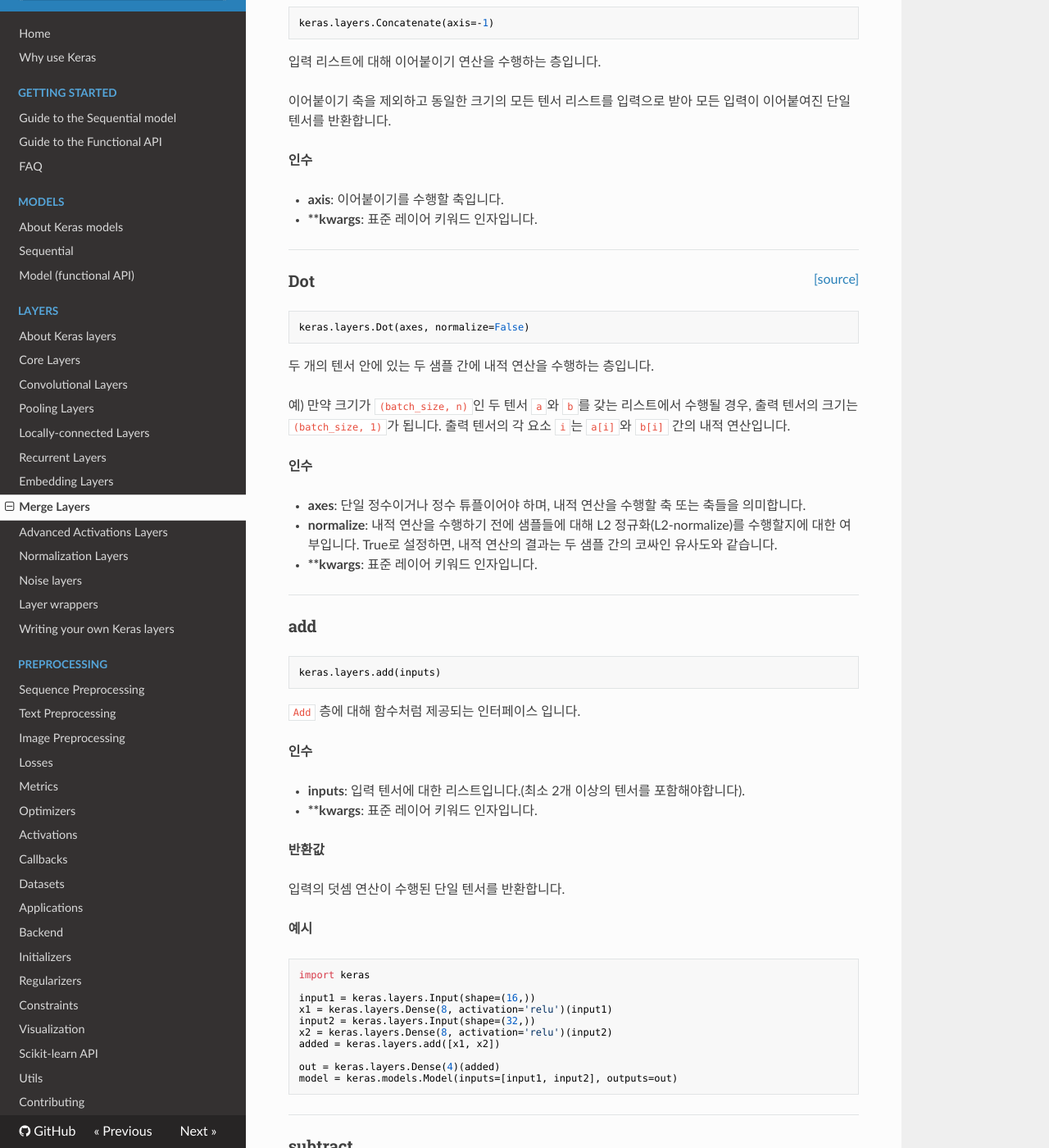
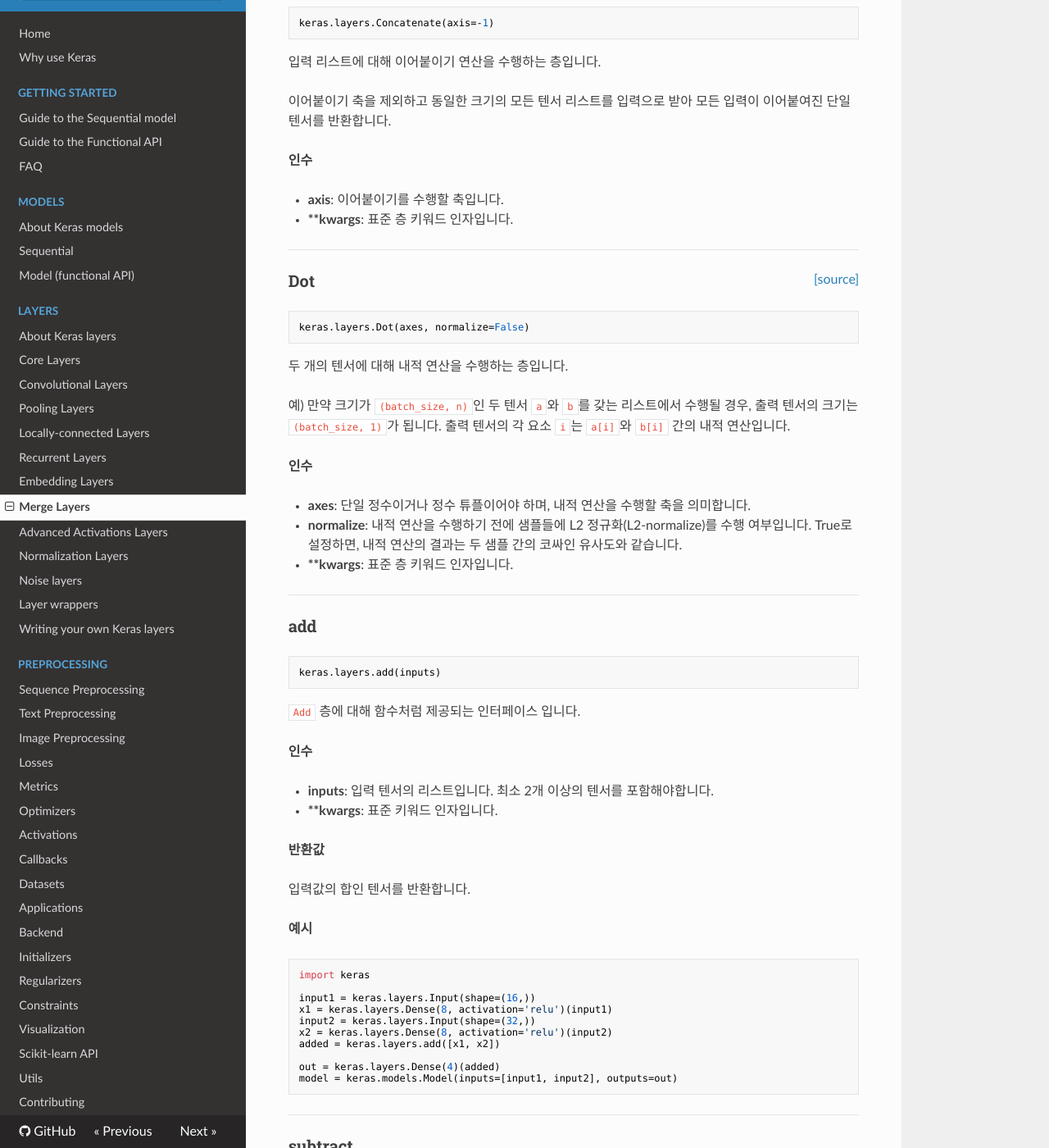
Before and after one commit to keras-team/keras-docs-ko, an MkDocs documentation site: the page built from sources/layers/merge.md, in a window 1280 px wide and 1400 px high, scrolled down 2031 px. Shown: the whole window at 82% size. Built offline with MkDocs 1.6.1, drawn with Linux system fonts in a browser that asks for light colours; nearby versions of some CDN libraries; some of the changed text lies outside the part shown.

Commit message:
Retranslate merge_v2
지적하신 부분 수정하였고 빠트린게 있는지 확인해주세요

````diff
--- a/sources/layers/merge.md
+++ b/sources/layers/merge.md
@@ -42,8 +42,8 @@
 
 두 입력에 대해 뺄셈을 수행하는 층입니다.
 
-동일한 크기를 가진 텐서 리스트(2개의 텐서)를 입력으로 받아
-동일한 크기의 단일 텐서로 반환합니다. (inputs[0] - inputs[1])
+동일한 형태를 가진 텐서 리스트(2개의 텐서)를 입력으로 받아
+동일한 형태의 텐서(inputs[0] - inputs[1])로 1개를 반환합니다.
 
 
 
@@ -139,7 +139,7 @@
 __인수__
 
 - __axis__: 이어붙이기를 수행할 축입니다.
-- __**kwargs__: 표준 레이어 키워드 인자입니다.
+- __**kwargs__: 표준 층 키워드 인자입니다.
 
 ----
 
@@ -150,15 +150,15 @@
 keras.layers.Dot(axes, normalize=False)
 ```
 
-두 개의 텐서 안에 있는 두 샘플 간에 내적 연산을 수행하는 층입니다.
+두 개의 텐서에 대해 내적 연산을 수행하는 층입니다.
 
 예) 만약 크기가 `(batch_size, n)`인 두 텐서 `a`와 `b`를 갖는 리스트에서 수행될 경우, 출력 텐서의 크기는 `(batch_size, 1)`가 됩니다. 출력 텐서의 각 요소 `i`는 `a[i]`와 `b[i]` 간의 내적 연산입니다.
 
 __인수__
 
-- __axes__:  단일 정수이거나  정수 튜플이어야 하며, 내적 연산을 수행할 축 또는 축들을 의미합니다.
-- __normalize__: 내적 연산을 수행하기 전에 샘플들에 대해 L2 정규화(L2-normalize)를 수행할지에 대한 여부입니다. True로 설정하면, 내적 연산의 결과는 두 샘플 간의 코싸인 유사도와 같습니다.
-- __**kwargs__: 표준 레이어 키워드 인자입니다.
+- __axes__:  단일 정수이거나  정수 튜플이어야 하며, 내적 연산을 수행할 축을 의미합니다.
+- __normalize__: 내적 연산을 수행하기 전에 샘플들에 L2 정규화(L2-normalize)를 수행 여부입니다. True로 설정하면, 내적 연산의 결과는 두 샘플 간의 코싸인 유사도와 같습니다.
+- __**kwargs__: 표준 층 키워드 인자입니다.
 
 ----
 
@@ -173,14 +173,14 @@
 
 __인수__
 
-- __inputs__: 입력 텐서에 대한 리스트입니다.(최소 2개 이상의 텐서를 포함해야합니다).
+- __inputs__: 입력 텐서의 리스트입니다. 최소 2개 이상의 텐서를 포함해야합니다.
 
-- __**kwargs__: 표준 레이어 키워드 인자입니다.
+- __**kwargs__: 표준  키워드 인자입니다.
 
 
 __반환값__
 
-입력의 덧셈 연산이 수행된 단일 텐서를 반환합니다.
+입력값의 합인 텐서를 반환합니다.
 
 __예시__
 
@@ -211,12 +211,12 @@
 
 __인수__
 
-- __inputs__: 입력 텐서에 대한 리스트입니다. (정확히 2개의 텐서이어야 합니다.)
-- __**kwargs__: 표준 레이어 키워드 인자입니다.
+- __inputs__: 입력 텐서의 리스트입니다. 정확히 2개의 텐서이어야 합니다.
+- __**kwargs__: 표준  키워드 인자입니다.
 
 __반환값__
 
-입력되는 두 개의 텐서에 대한 차이값이 단일 텐서로 반환됩니다.
+두 입력값의 차를 단일 텐서(1개의 텐서)로 반환합니다.
 
 __예시__
 
@@ -247,12 +247,12 @@
 
 __인수__
 
-- __inputs__: 입력 텐서에 대한 리스트입니다. 최소 2개 이상의 텐서를 포함해야 합니다.
-- __**kwargs__: 표준 레이어 키워드 인자입니다.
+- __inputs__: 입력 텐서의 리스트입니다. 최소 2개 이상의 텐서를 포함해야 합니다.
+- __**kwargs__: 표준 층 키워드 인자입니다.
 
 __반환값__
 
-입력 텐서들에 대한 요소별 연산 결과가 단일 텐서로 반환됩니다.
+입력 텐서의 요소 단위 연산 결과가 단일 텐서로 반환됩니다.
 
 ----
 
@@ -267,12 +267,12 @@
 
 __인수__
 
-- __inputs__: 입력 텐서에 대한 리스트입니다. 최소 2개 이상의 텐서를 포함해야 합니다.
-- __**kwargs__: 표준 레이어 키워드 인자입니다.
+- __inputs__: 입력 텐서의 리스트입니다. 최소 2개 이상의 텐서를 포함해야 합니다.
+- __**kwargs__: 표준 층 키워드 인자입니다.
 
 __반환값__
 
-입력 텐서들에 대한 평균값 연산 결과가 단일 텐서로 반환됩니다.
+입력 텐서들의 평균값을 연산 결과가 단일 텐서로 반환됩니다.
 
 ----
 
@@ -287,12 +287,12 @@
 
 __인수__
 
-- __inputs__: 입력 텐서에 대한 리스트입니다. 최소 2개 이상의 텐서를 포함해야 합니다.
+- __inputs__: 입력 텐서의 리스트입니다. 최소 2개 이상의 텐서를 포함해야 합니다.
 - __**kwargs__: 표준 층 키워드 인자입니다.
 
 __반환값__
 
-입력 텐서들에 대해 입력 단위로 최댓값 연산을 수행된 결과가 단일 텐서로 반환됩니다.
+입력값의 요소 단위로 최대값 연산을 수행한 결과를 담은 텐서
 
 ----
 
@@ -307,7 +307,7 @@
 
 __인수__
 
-- __inputs__: 입력 텐서에 대한 리스트입니다. 최소 2개 이상의 텐서를 포함해야 합니다.
+- __inputs__: 입력 텐서의 리스트입니다. 최소 2개 이상의 텐서를 포함해야 합니다.
 - __**kwargs__: 표준 층 키워드 인자입니다.
 
 __반환값__
@@ -323,13 +323,13 @@
 keras.layers.concatenate(inputs, axis=-1)
 ```
 
-`Concatenate` 레이어에 대해 함수처럼 제공되는 인터페이스입니다.
+`Concatenate` 층에 대해 함수처럼 제공되는 인터페이스입니다.
 
 __인수__
 
-- __inputs__: 입력 텐서에 대한 리스트입니다. 최소 2개 이상의 텐서를 포함해야 합니다.
+- __inputs__: 입력 텐서의 리스트입니다. 최소 2개 이상의 텐서를 포함해야 합니다.
 - __axis__: 이어붙이기를 수행할 축입니다.
-- __**kwargs__: 표준 레이어 키워드 인자입니다.
+- __**kwargs__: 표준 층 키워드 인자입니다.
 
 __반환값__
 
@@ -344,14 +344,14 @@
 keras.layers.dot(inputs, axes, normalize=False)
 ```
 
-`Dot` 레이어에 대해 함수처럼 제공되는 인터페이스입니다.
+`Dot` 층에 대해 함수처럼 제공되는 인터페이스입니다.
 
 __인수__
 
-- __inputs__: 입력 텐서에 대한 리스트입니다. 최소 2개 이상의 텐서를 포함해야 합니다.
+- __inputs__: 입력 텐서의 리스트입니다. 최소 2개 이상의 텐서를 포함해야 합니다.
 - __axes__: 단일 정수거나 튜플 형태의 정수여야 하며, 내적 연산을 수행할 축 또는 축들을 의미합니다.
 - __normalize__: 내적 연산을 수행하기 전에 샘플들에 대해 L2 정규화(L2-normalize)를 수행할지에 대한 여부입니다. True로 설정하면, 내적 연산의 결과는 두 샘플 간의 코싸인 유사도와 같습니다.
-- __**kwargs__: 표준 레이어 키워드 인자입니다.
+- __**kwargs__: 표준 층 키워드 인자입니다.
 
 __반환값__
 
````
Also changed, not shown: other parts of sources/layers/merge.md (+5 -5 lines).
